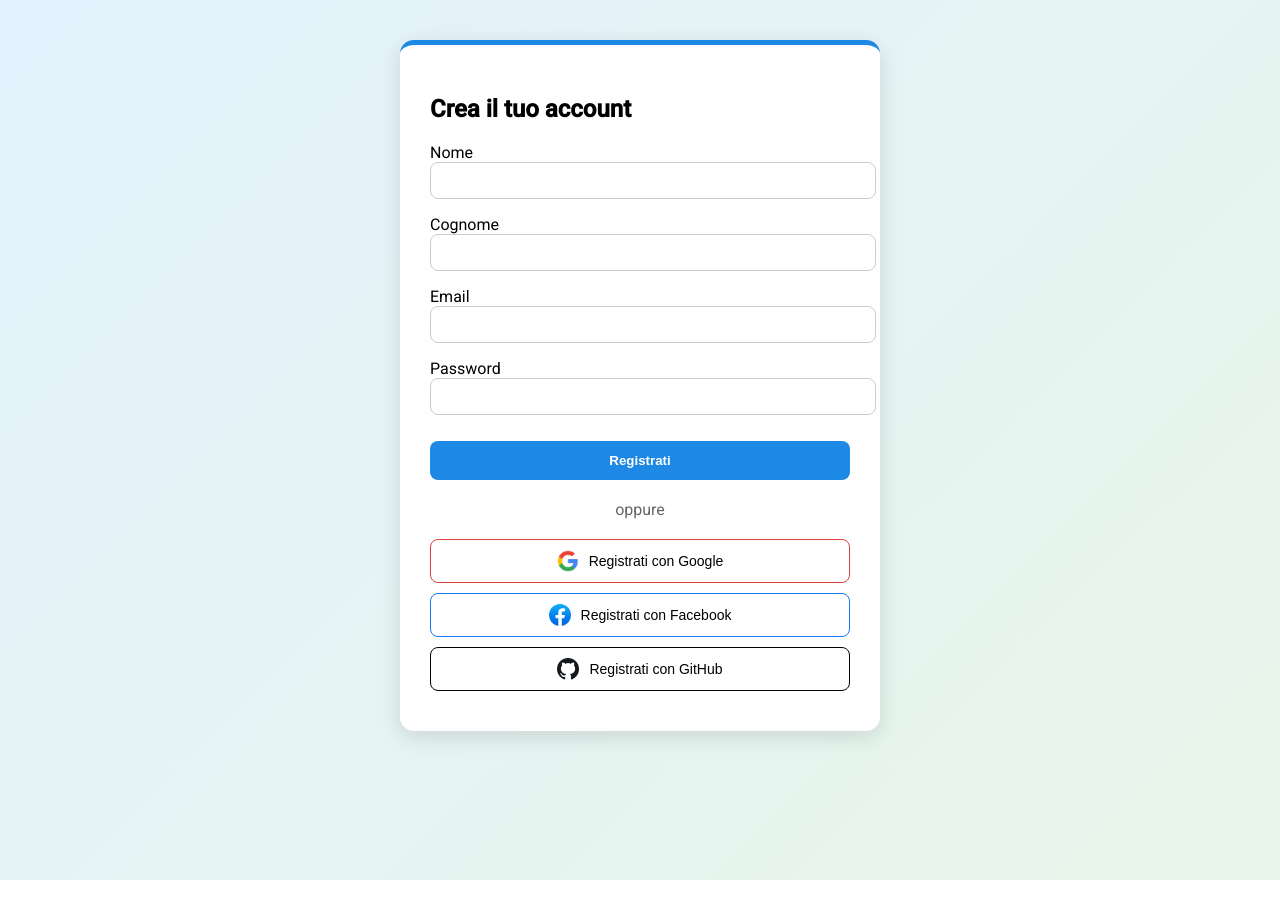
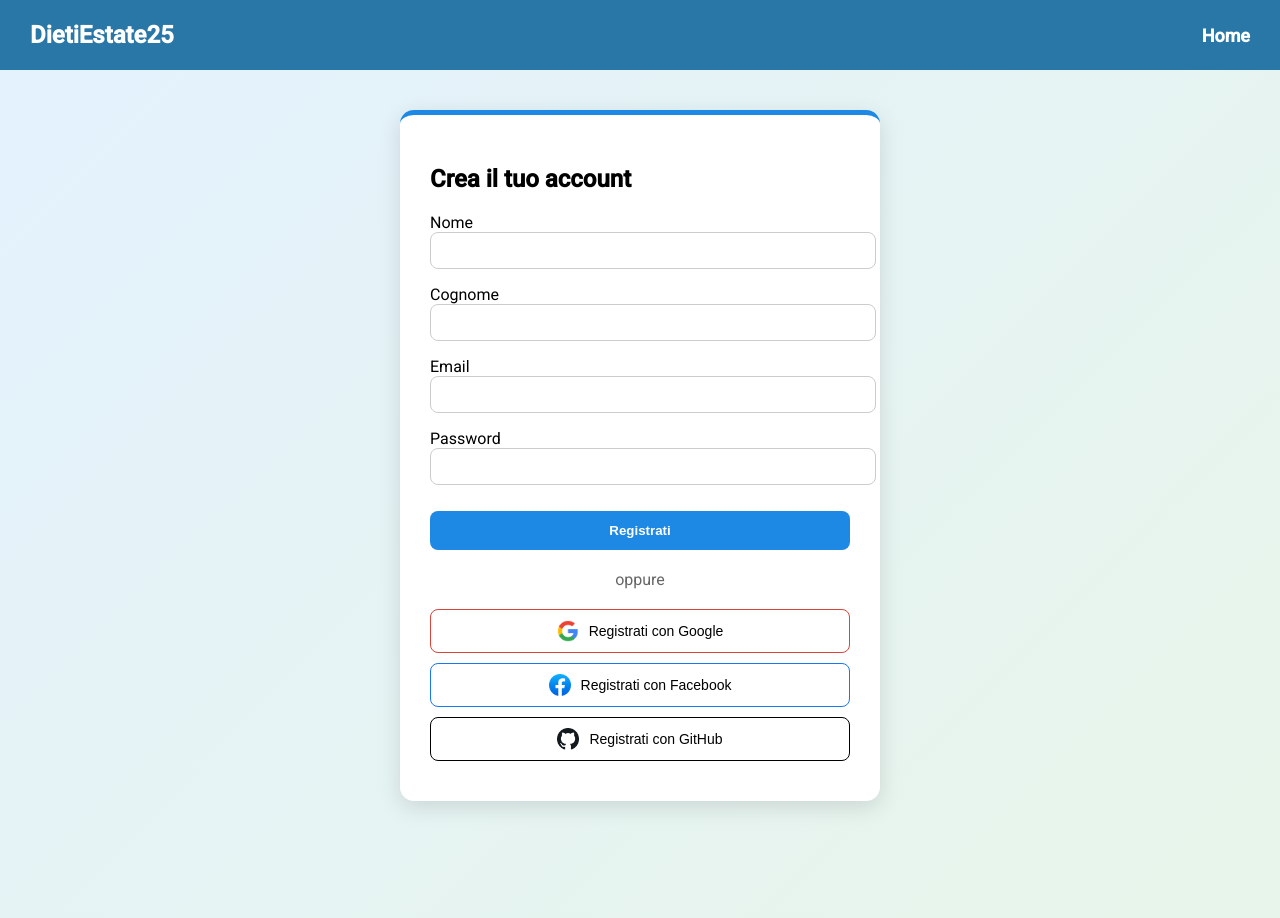
Before and after one commit to Gedico/ProgettoFrontend, an Angular app: page /register in a window 1280 px wide. Shown: the top 918 px of the page. Before the commit the page ends 880 px from the top, so only its background shows below. Built offline with nearby package versions, Linux system fonts and the light colour scheme.

Commit message:
codice funzionante merg

```diff
--- a/package.json
+++ b/package.json
@@ -11,6 +11,7 @@
   },
   "private": true,
   "dependencies": {
+    "@angular/animations": "^19.2.15",
     "@angular/cdk": "^19.2.19",
     "@angular/common": "^19.2.0",
     "@angular/compiler": "^19.2.0",
--- a/src/app/pages/auth/register/register.component.html
+++ b/src/app/pages/auth/register/register.component.html
@@ -1,3 +1,4 @@
+<app-navbar></app-navbar>
 <div class="page-container">
   <div class="register-card">
 
--- a/src/app/pages/auth/register/register.component.ts
+++ b/src/app/pages/auth/register/register.component.ts
@@ -4,6 +4,8 @@ import { ReactiveFormsModule, FormBuilder, Validators } from '@angular/forms';
 
 import { MatDialog, MatDialogModule } from '@angular/material/dialog';
 import { GoogleLoginModalComponent } from '../../../google-login-modal/google-login-modal.component';
+import { NavbarComponent } from '../../../components/navbar/navbar.component';
+
 
 @Component({
   selector: 'app-register',
@@ -13,7 +15,8 @@ import { GoogleLoginModalComponent } from '../../../google-login-modal/google-lo
   imports: [
     CommonModule,
     ReactiveFormsModule,
-    MatDialogModule
+    MatDialogModule,
+    NavbarComponent
   ],
   providers: [
     GoogleLoginModalComponent   // <-- qui, non negli imports (NO WARNING)
```
Also changed, not shown: 1 other file (tests, documents, lock files or other folders).
